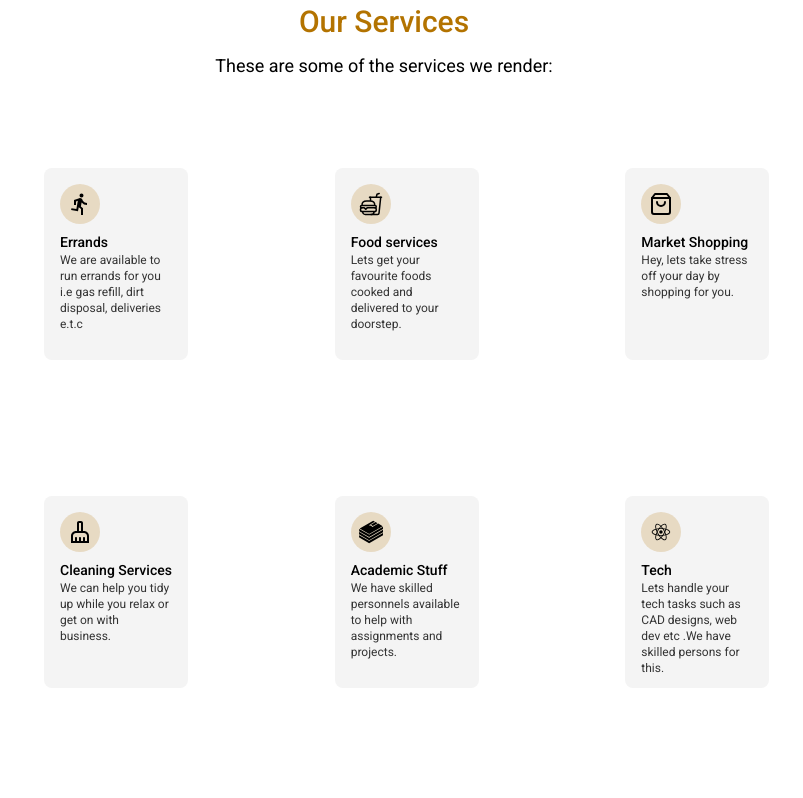
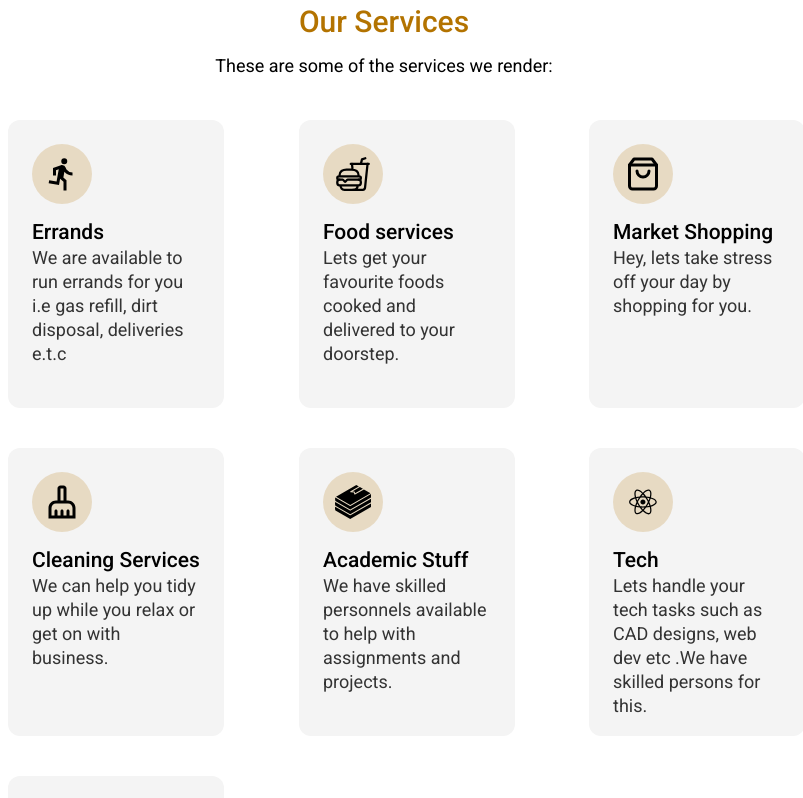
Before and after one commit to T-laye/Stustle__Landing__Page, a Next.js app: page / in a window 1280 px wide. Shown: the part 1120-1918 px from the top of the page, without its empty margins (256-1059 px from the left). Built offline with nearby package versions, Linux system fonts and the light colour scheme.

Commit message:
implemented in service aos

```diff
--- a/src/components/Layout/main/Service.js
+++ b/src/components/Layout/main/Service.js
@@ -14,11 +14,7 @@
   const renderService = serviceDetails.map((serv, i) => {
     return (
       <Link href="/#service" key={i} onClick={open}>
-        <div
-          data-aos="fade-up"
-          data-aos-delay="500"
-          className="w-36  px-4 pt-4 pb-8   h-48 bg-gray-0 flex flex-col justify-start items-start rounded-lg hover:shadow-md hover:bg-white hover:duration-700 xl:scale-150 lg:scale-110 xl:mt-14 max-[380px]:mb-4 max-[380px]:w-48 max-[380px]:h-60  "
-        >
+        <div className="w-36  px-4 pt-4 pb-8   h-48 bg-gray-0 flex flex-col justify-start items-start rounded-lg hover:shadow-md hover:bg-white hover:duration-700 xl:scale-150 lg:scale-110 xl:mt-14 max-[380px]:mb-4 max-[380px]:w-48 max-[380px]:h-60  ">
           <div className=" w-full flex justify-start  ">
             <div className="bk text-black">{serv.icon}</div>
           </div>
@@ -36,18 +32,22 @@
   return (
     <section id="services">
       <div className="flex flex-col items-center">
-        <h2 data-aos="fade-up" data-aos-delay="800">
+        <h2 data-aos="fade-up" data-aos-delay="300">
           Our Services
         </h2>
         <p
           data-aos="fade-up"
-          data-aos-delay="500"
+          data-aos-delay="400"
           className="text-center text-lg"
         >
           These are some of the services we render:
         </p>
         <div>
-          <div className="max-[380px]:flex-col  flex flex-wrap gap-6 justify-center mt-6 md:grid grid-cols-3 md:gap-6 xl:gap-x-48 xl:gap-y-20 xl:mb-14 lg:gap-x-20 lg:gap-y-10 lg:mt-8 lg:w-5/6 sm:gap-x-2 md:w-6/7 mx-auto">
+          <div
+            data-aos="fade-up"
+            data-aos-delay="200"
+            className="max-[380px]:flex-col  flex flex-wrap gap-6 justify-center mt-6 md:grid grid-cols-3 md:gap-6 xl:gap-x-48 xl:gap-y-20 xl:mb-14 lg:gap-x-20 lg:gap-y-10 lg:mt-8 lg:w-5/6 sm:gap-x-2 md:w-6/7 mx-auto"
+          >
             {renderService}
           </div>
         </div>
```
